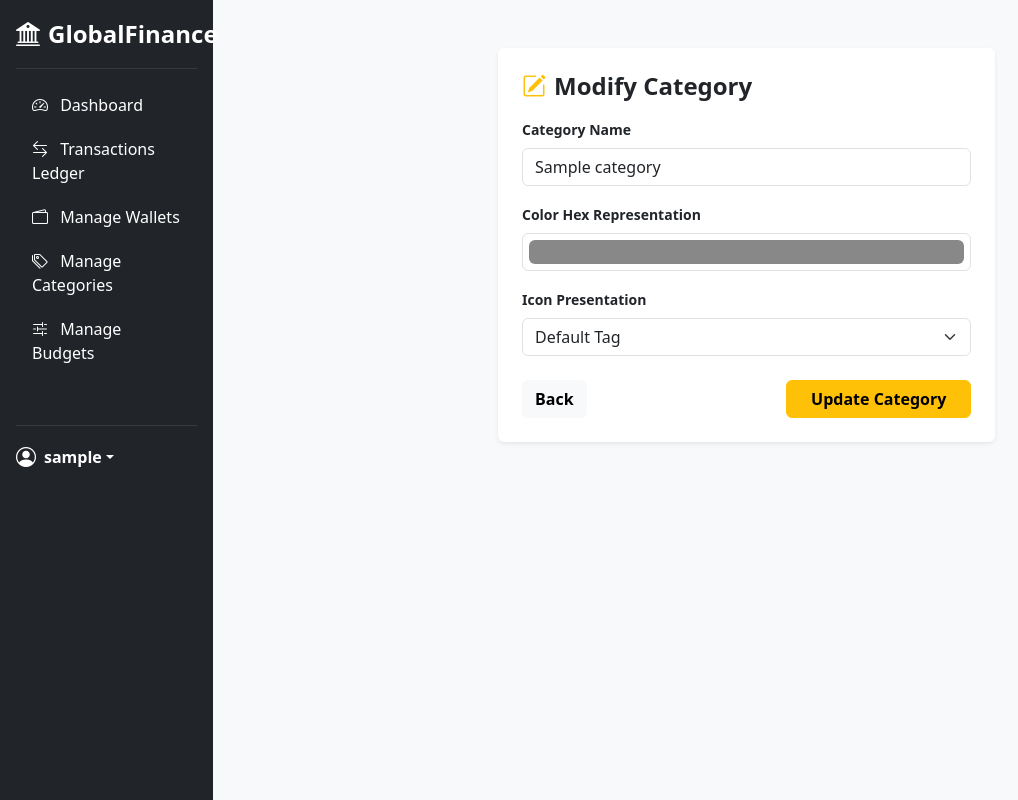
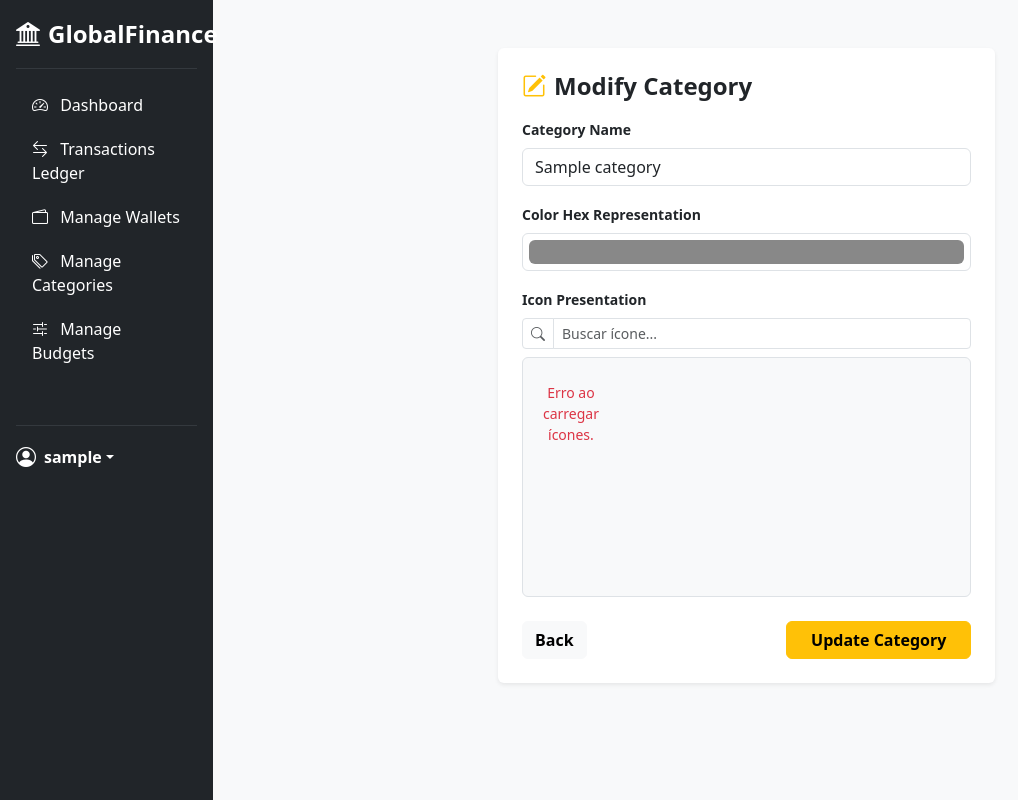
Before and after one commit to cloviscarmezini/personal-finance-tracker, a Django app: page /manage/categories/edit/1 in a window 1280 px wide. Shown: the whole page, without its empty margins (0-1018 px from the left). Run offline with Django 3.2, Linux system fonts and the light colour scheme; a user stored in the database is signed in; tables that the repository leaves empty hold one stand-in row (values such as "Sample post"); some libraries are stand-ins or nearby versions.

Commit message:
feat: introduce dynamic icon selector component with live search and grid layout

```diff
--- a/finance/templates/finance/edit_category.html
+++ b/finance/templates/finance/edit_category.html
@@ -22,16 +22,7 @@
                            value="{{ category.color }}">
                 </div>
                 <div class="mb-4">
-                    <label class="form-label small fw-semibold">Icon Presentation</label>
-                    <select class="form-select" name="icon">
-                        <option value="bi-tag" {% if category.icon == "bi-tag" %}selected{% endif %}>Default Tag</option>
-                        <option value="bi-cart"
-                                {% if category.icon == "bi-cart" %}selected{% endif %}>Cart</option>
-                        <option value="bi-heart-pulse"
-                                {% if category.icon == "bi-heart-pulse" %}selected{% endif %}>Health</option>
-                        <option value="bi-controller"
-                                {% if category.icon == "bi-controller" %}selected{% endif %}>Entertainment</option>
-                    </select>
+                    {% include "finance/includes/_icon_radio_selector.html" with selected_value=category.icon field_name="icon" label="Icon Presentation" %}
                 </div>
                 <div class="d-flex justify-content-between">
                     <a href="{% url 'manage_categories' %}"
--- /dev/null
+++ b/finance/templates/finance/includes/_icon_radio_selector.html
@@ -0,0 +1,147 @@
+<div class="icon-radio-selector-container">
+    <label class="{{ label_class|default:'form-label small fw-semibold mb-2' }}">
+        {{ label|default:'Select an Icon' }}
+    </label>
+    <div class="mb-2">
+        <div class="input-group input-group-sm">
+            <span class="input-group-text bg-white text-muted"><i class="bi bi-search"></i></span>
+            <input type="text"
+                   id="search-input-{{ field_name|default:'icon' }}"
+                   class="form-control"
+                   placeholder="Buscar ícone..."
+                   autocomplete="off">
+        </div>
+    </div>
+    <input type="hidden"
+           id="hidden-{{ field_name|default:'icon' }}"
+           name="{{ field_name|default:'icon' }}"
+           value="{{ selected_value|default:'' }}">
+    <div id="icon-grid-{{ field_name|default:'icon' }}"
+         class="icons-container p-2 border rounded bg-white">
+        <div class="text-muted small py-3 text-center w-100">Carregando ícones...</div>
+    </div>
+</div>
+<style>
+    .icons-container {
+        height: 240px;
+        overflow-y: auto;
+        overflow-x: hidden;
+        display: grid;
+        grid-template-columns: repeat(auto-fill, minmax(75px, 1fr));
+        gap: 8px;
+        background-color: #f8f9fa !important;
+        align-content: start;
+    }
+
+    .icon-radio-card {
+        cursor: pointer;
+        transition: all 0.2s ease-in-out;
+        border: 2px solid #dee2e6;
+        background-color: #fff;
+        height: 75px;
+        display: flex;
+        flex-direction: column;
+        align-items: center;
+        justify-content: center;
+        border-radius: 0.5rem;
+        padding: 4px;
+        box-sizing: border-box;
+        width: 100%;
+    }
+
+    .icon-radio-card:hover {
+        border-color: #adb5bd;
+        transform: translateY(-2px);
+    }
+
+    .icon-radio-card.selected {
+        border-color: #0d6efd !important;
+        background-color: #f8f9fa;
+        box-shadow: 0 0 0 0.25rem rgba(13, 110, 253, 0.15);
+    }
+</style>
+<script>
+    document.addEventListener('DOMContentLoaded', async () => {
+        const fieldName = "{{ field_name|default:'icon' }}";
+        const hiddenInput = document.getElementById(`hidden-${fieldName}`);
+        const gridContainer = document.getElementById(`icon-grid-${fieldName}`);
+        const searchInput = document.getElementById(`search-input-${fieldName}`);
+
+        if (!gridContainer || !hiddenInput) return;
+
+        let preSelected = "{{ selected_value|default:'' }}".trim();
+        let allIconEntries = [];
+
+        try {
+            const response = await fetch('https://cdn.jsdelivr.net/npm/bootstrap-icons@1.11.3/font/bootstrap-icons.json');
+            if (!response.ok) throw new Error('Falha ao buscar ícones');
+            const iconsData = await response.json();
+
+            allIconEntries = Object.entries(iconsData).map(([iconName]) => `bi-${iconName}`);
+
+            if (preSelected && allIconEntries.includes(preSelected)) {
+                allIconEntries = allIconEntries.filter(i => i !== preSelected);
+                allIconEntries.unshift(preSelected);
+            } else if (!preSelected && allIconEntries.length > 0) {
+                preSelected = allIconEntries[0];
+            }
+
+            hiddenInput.value = preSelected;
+            renderIcons(allIconEntries);
+
+            if (searchInput) {
+                searchInput.addEventListener('input', (e) => {
+                    const query = e.target.value.toLowerCase().trim();
+                    if (!query) {
+                        renderIcons(allIconEntries);
+                        return;
+                    }
+
+                    const filtered = allIconEntries.filter(className => {
+                        const rawName = className.replace('bi-', '').toLowerCase();
+                        return rawName.includes(query);
+                    });
+
+                    renderIcons(filtered);
+                });
+            }
+
+        } catch (err) {
+            console.error('Erro ao renderizar seletor de ícones:', err);
+            gridContainer.innerHTML = '<div class="text-danger small text-center w-100 py-3">Erro ao carregar ícones.</div>';
+        }
+
+        function renderIcons(entries) {
+            gridContainer.innerHTML = '';
+
+            if (entries.length === 0) {
+                gridContainer.innerHTML = '<div class="text-muted small py-3 text-center w-100 grid-full-width">Nenhum ícone encontrado.</div>';
+                return;
+            }
+
+            entries.forEach(className => {
+                const rawName = className.replace('bi-', '');
+                const displayName = rawName.charAt(0).toUpperCase() + rawName.slice(1).replace(/-/g, ' ');
+                const isSelected = (className === hiddenInput.value);
+
+                const card = document.createElement('div');
+                card.className = `icon-radio-card text-center ${isSelected ? 'selected' : ''}`;
+                card.dataset.value = className;
+
+                card.innerHTML = `
+                    <i class="bi ${className} fs-4 mb-1 text-dark"></i>
+                    <span class="text-truncate w-100 px-1" style="font-size: 0.65rem;" title="${displayName}">${displayName}</span>
+                `;
+
+                card.addEventListener('click', () => {
+                    gridContainer.querySelectorAll('.icon-radio-card').forEach(c => c.classList.remove('selected'));
+                    card.classList.add('selected');
+                    hiddenInput.value = className;
+                    hiddenInput.dispatchEvent(new Event('change'));
+                });
+
+                gridContainer.appendChild(card);
+            });
+        }
+    });
+</script>
```
Also changed, not shown: finance/templates/finance/index.html (+3 -10 lines), finance/templates/finance/manage_categories.html (+1 -7 lines).
